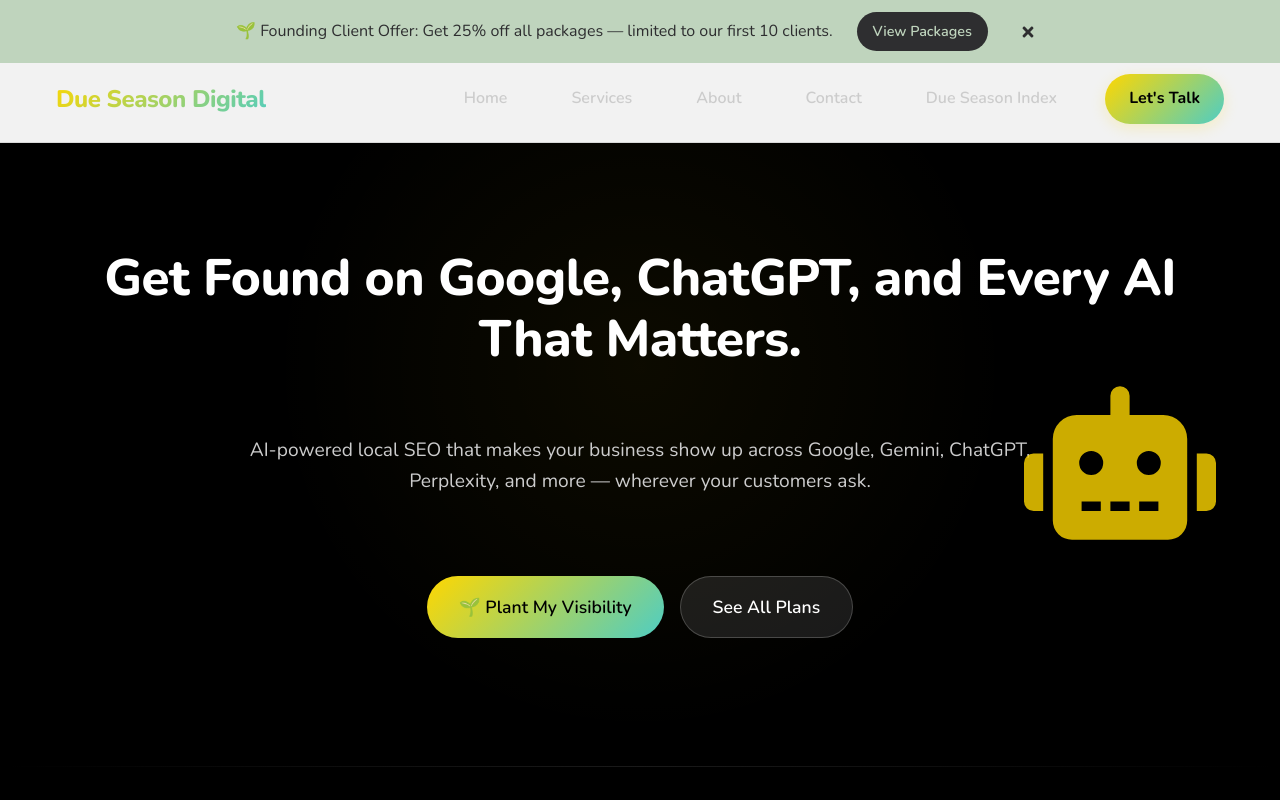
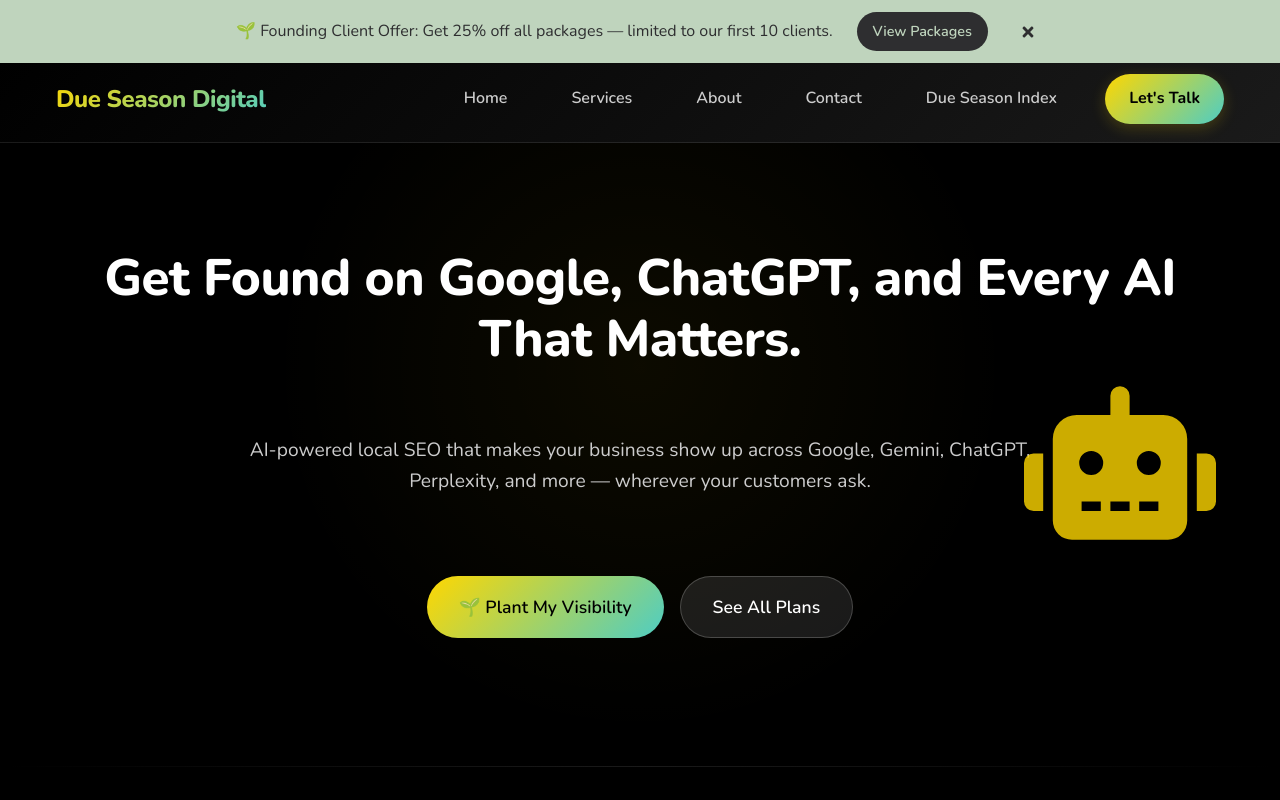
Before and after one commit to KJGuce/dueseasondigital.github.io, a React (Vite) app in the folder react-site/: page / in a window 1280 px wide. Shown: the top 800 px of the page. Built offline with nearby package versions, Linux system fonts and the light colour scheme.

Commit message:
fix: restore navbar styling and ensure visibility with alert banner

```diff
--- a/react-site/src/components/Navbar.module.css
+++ b/react-site/src/components/Navbar.module.css
@@ -4,12 +4,12 @@
   left: 0;
   right: 0;
   z-index: 1000;
-  background: rgba(255, 255, 255, 0.95);
+  background: linear-gradient(135deg, #000000 0%, #1a1a1a 100%);
+  border-bottom: 1px solid rgba(255, 255, 255, 0.1);
   backdrop-filter: blur(10px);
   -webkit-backdrop-filter: blur(10px);
-  border-bottom: 1px solid rgba(0, 0, 0, 0.1);
+  padding: 1rem 0;
   transition: top 0.3s ease;
-  padding: 1rem 0;
 }
 
 .navbarNoAlert {
```
